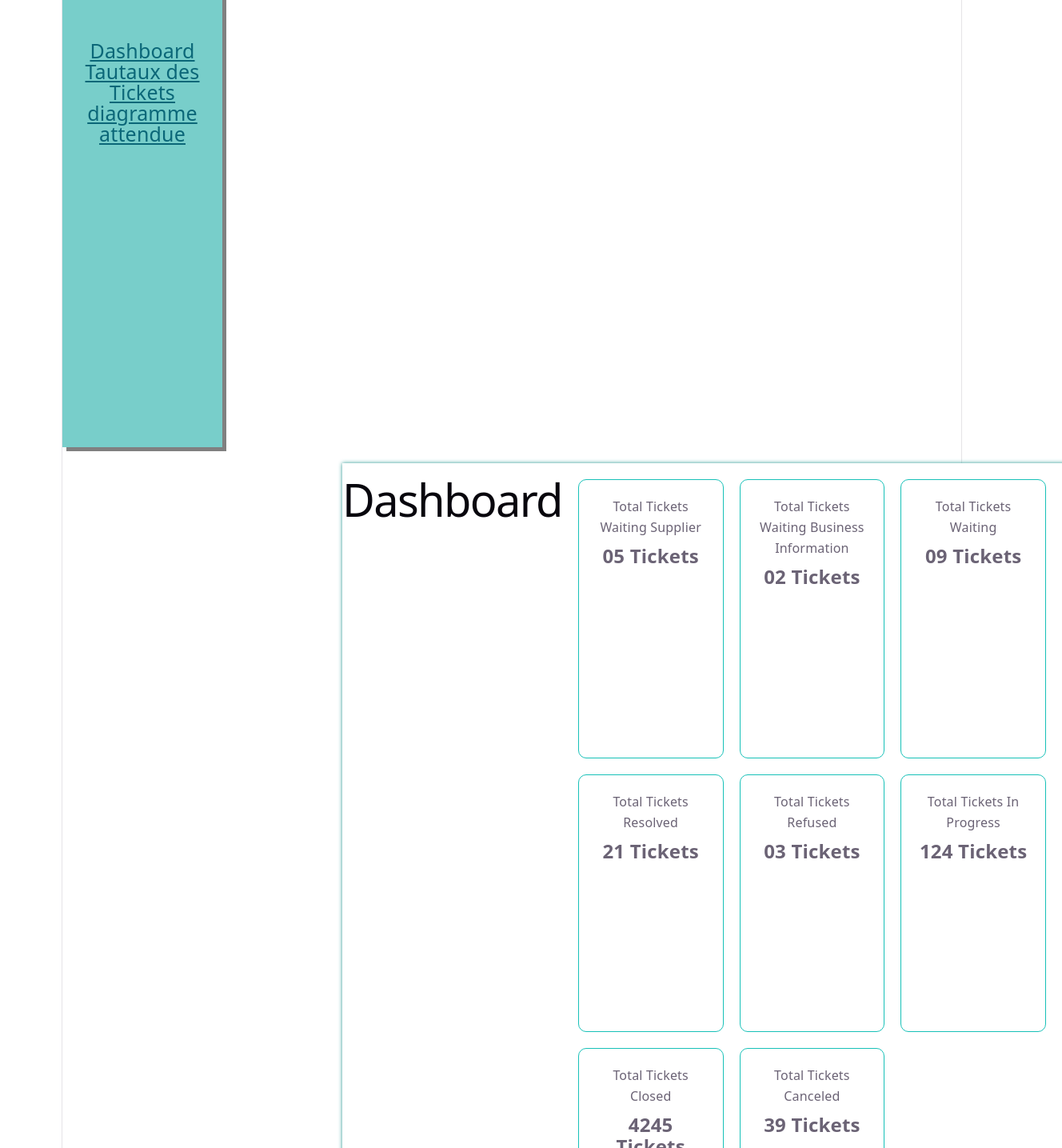
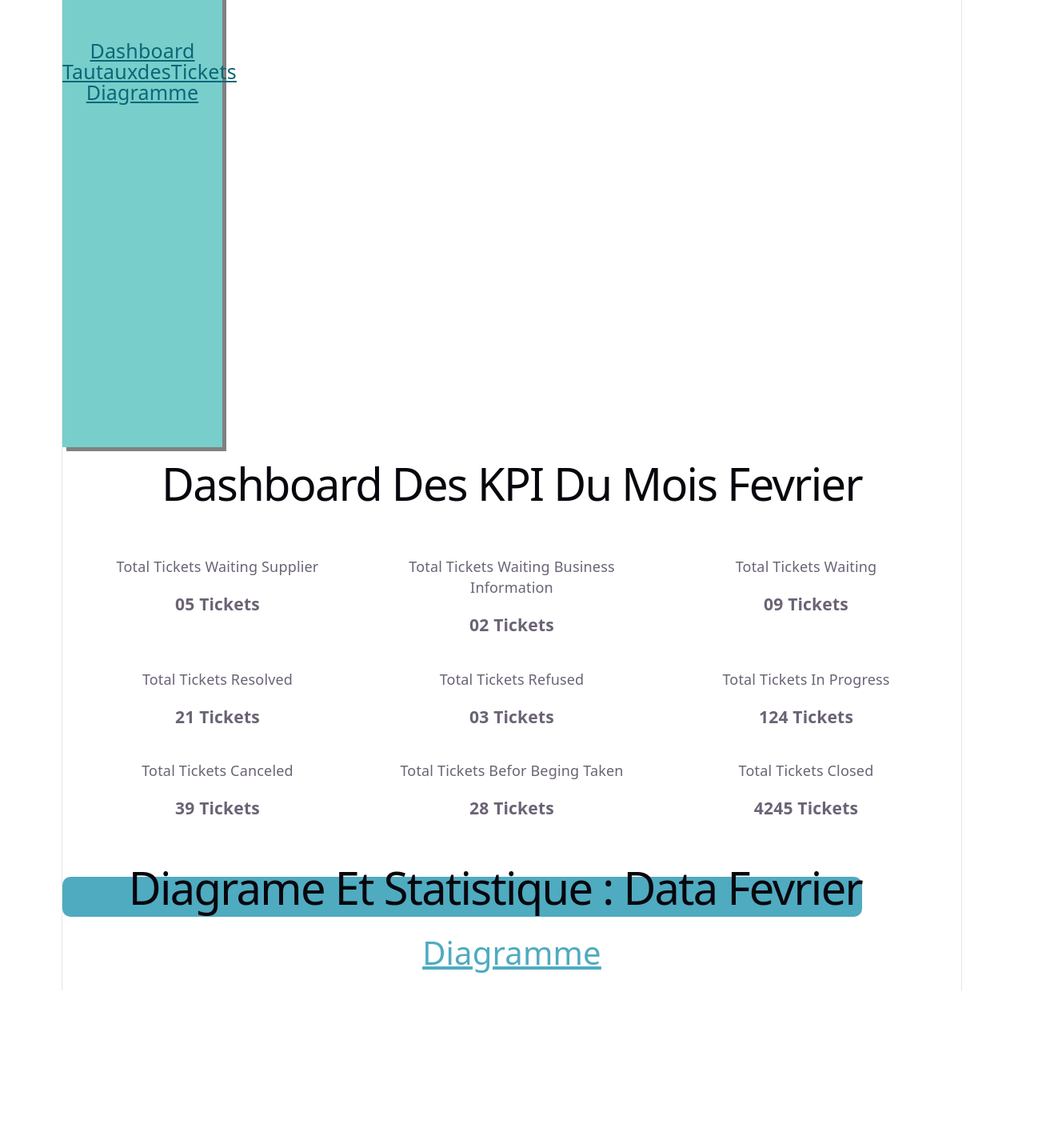
Before and after one commit to lailachouraichi992-tech/Dashbord-Service-Desk, a React (Vite) app: page / in a window 1280 px wide. Shown: the part 100-1535 px from the top of the page at 80% size, 1328 px wide, since content can reach past the window. After the commit the page ends 1338 px from the top, so only its background shows below. Built offline with nearby package versions, Linux system fonts and the light colour scheme.

Commit message:
Update dashboard links and ticket statistics display

```diff
--- a/src/components/dashboard.jsx
+++ b/src/components/dashboard.jsx
@@ -15,61 +15,69 @@ export default function Dashboard() {
 
 
   <Link id="link-D" to="/Dashboard"> Dashboard</Link> <br />
-  <Link id="link-D" to="/tautauxdestickets">Tautaux des Tickets </Link>  <br />
-  <Link id="link-D" to="/ticketsenattente"> diagramme attendue</Link>  <br />
+  <Link id="link-D" to="/tautauxdestickets">TautauxdesTickets </Link>  <br />
+  <Link id="link-D" to="/diagramme"> Diagramme </Link>  <br />
 
 
 </div>
 
 
+      <h1> Dashboard Des KPI Du Mois Fevrier </h1> <br />
 
 
-<div id="section">
+<div className="section">
 
-      <h1> Dashboard </h1> <br />
 
      <div className="boxes">
 
-  <div className="box">
+  <div id="box">
     <p>Total Tickets Waiting Supplier</p>
     <h3>05 Tickets</h3>
   </div>
 
-  <div className="box">
+  <div id="box">
     <p>Total Tickets Waiting Business Information</p>
     <h3>02 Tickets</h3>
   </div>
 
-  <div className="box">
+  <div id="box">
     <p>Total Tickets Waiting</p>
     <h3>09 Tickets</h3>
   </div>
 
-  <div className="box">
+  <div id="box">
     <p>Total Tickets Resolved</p>
     <h3>21 Tickets</h3>
   </div>
 
-  <div className="box">
+  <div id="box">
     <p>Total Tickets Refused</p>
     <h3>03 Tickets</h3>
   </div>
 
-  <div className="box">
+  <div id="box">
     <p>Total Tickets In Progress</p>
     <h3>124 Tickets</h3>
   </div>
 
-  <div className="box">
-    <p>Total Tickets Closed</p>
-    <h3>4245 Tickets</h3>
-  </div>
-
-  <div className="box">
+  <div id="box">
     <p>Total Tickets Canceled</p>
     <h3>39 Tickets</h3>
   </div>
 
+
+
+  <div id="box">
+    <p>Total Tickets Befor Beging Taken</p>
+    <h3>28 Tickets</h3>
+  </div>
+
+
+
+  <div id="box">
+    <p>Total Tickets Closed</p>
+    <h3>4245 Tickets</h3>
+  </div>
    </div>
   </div>
 
@@ -78,7 +86,7 @@ export default function Dashboard() {
 <div className="Border2">
 
       <h1 className="Title"> Diagrame Et Statistique : Data Fevrier</h1>
-      <Link id="link-K" to="/ticketsenattente"> Ticketsenattente </Link> <br /> <br />
+      <Link id="link-K" to="/diagramme"> Diagramme </Link> <br /> <br />
 
   </div>
 
```
